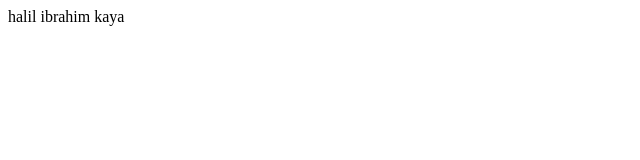
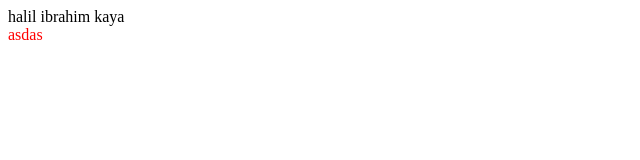
Before and after one commit to halil1919/haliltayfun1, a plain HTML site: page index.html in a window 1280 px wide. Shown: the full height of the page, 0-640 px from the left. Drawn offline with Linux system fonts and the light colour scheme.

Commit message:
ilk html sayfa

```diff
--- a/index.html
+++ b/index.html
@@ -6,5 +6,6 @@
 </head>
 <body>
 halil ibrahim kaya
+<div style="color:red;">asdas</div>
 </body>
 </html>
```
